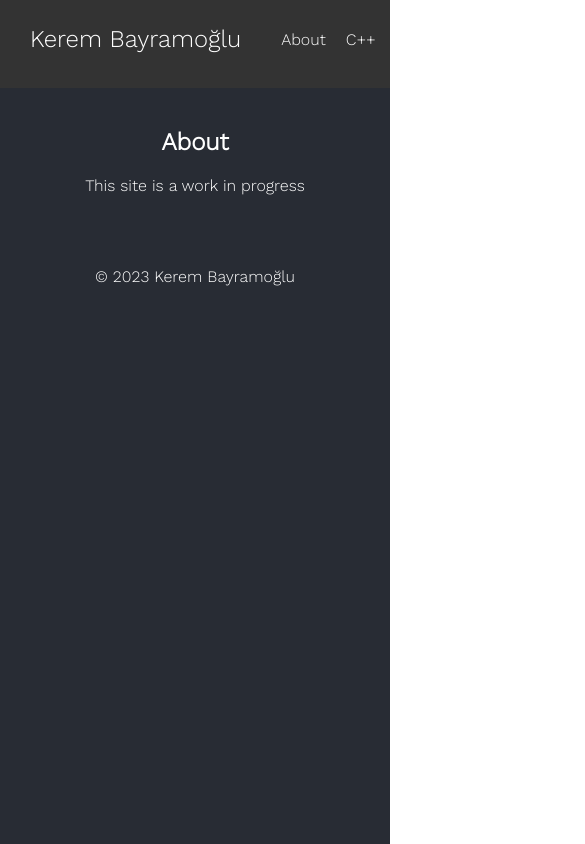
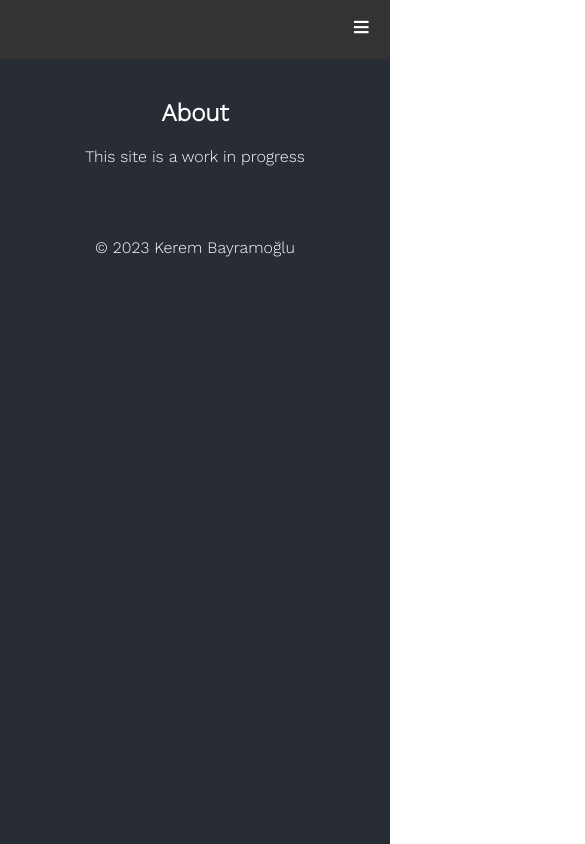
Before and after one commit to kerembay9/kerembay9.github.io, a React (Create React App) app: page / in a window 390 px wide. Shown: the top 844 px of the page, 585 px wide, since content can reach past the window. Built offline with nearby package versions, Linux system fonts and the light colour scheme.

Commit message:
added mobile friendly behavior

```diff
--- a/src/App.css
+++ b/src/App.css
@@ -49,3 +49,64 @@
 .app-footer {
   padding: 20px;
 }
+/* |MOBILE NAVBAR| */
+
+.mobile-navbar {
+  display: none;
+  background-color: #333;
+  padding: 20px;
+}
+
+.mobile-navbar .dropdown {
+  display: inline-block;
+}
+
+.mobile-navbar .dropbtn {
+  background-color: #333;
+  color: white;
+  font-size: 30px;
+  padding: 10px;
+  border: none;
+  cursor: pointer;
+  position: absolute;
+  top: 0px;
+  right: 10px;
+}
+
+.mobile-navbar .dropdown-content {
+  display: none;
+  position: absolute;
+  background-color: #333;
+  box-shadow: 0 8px 16px rgba(0, 0, 0, 0.2);
+  z-index: 1;
+}
+
+.mobile-navbar .dropdown-content ul {
+  list-style: none;
+  padding: 0;
+  margin: 0;
+}
+
+.mobile-navbar .dropdown-content li {
+  margin-bottom: 10px;
+}
+
+.mobile-navbar .dropdown-content a {
+  text-decoration: none;
+  color: white;
+  padding: 10px;
+  display: block;
+}
+
+/* Show dropdown content on hover */
+.mobile-navbar .dropdown:hover .dropdown-content {
+  display: block;
+}
+@media screen and (max-width: 600px) {
+  .mobile-navbar {
+    display: block; /* Show the mobile navbar on screens with a maximum width of 600px or less */
+  }
+  .app-navbar {
+    display: none; /* Hide the navbar on screens with a maximum width of 600px (typical for mobile devices) */
+  }
+}
--- a/src/App.js
+++ b/src/App.js
@@ -1,16 +1,16 @@
-// Import necessary modules from React
+// App.js
+
 import React from 'react';
-import { BrowserRouter as Router, Route,Routes, NavLink } from 'react-router-dom';
+import { BrowserRouter as Router, Route, Routes, NavLink } from 'react-router-dom';
 import './App.css'; // Import your CSS file for styling
+import MobileNavbar from './components/MobileNavbar'; // Import your MobileNavbar component
 import Cpp from './components/Cpp';
 import MachineLearning from './components/MachineLearning';
 import Blockchain from './components/Blockchain';
 import WebDevelopment from './components/WebDevelopment';
 import About from './components/About';
 
-// Functional component representing your App
 function App() {
-  // Define your personal information
   const name = 'Kerem Bayramoğlu';
 
   return (
@@ -29,10 +29,11 @@ function App() {
           </ul>
         </nav>
 
+        {/* Mobile Navbar component (styled with media query) */}
+        <MobileNavbar />
+
         {/* Main content section */}
         <main className="app-main">
-
-
           {/* React Router Routes */}
           <Routes>
             <Route path="/" element={<About />} />
--- /dev/null
+++ b/src/components/MobileNavbar.jsx
@@ -0,0 +1,34 @@
+// MobileNavbar.js
+
+import React from 'react';
+import { NavLink } from 'react-router-dom';
+
+function MobileNavbar() {
+  const mobileNavLinks = [
+    { to: '/', label: 'Home' },
+    { to: '/about', label: 'About' },
+    { to: '/cpp', label: 'C++' },
+    { to: '/machine-learning', label: 'Machine Learning' },
+    { to: '/blockchain', label: 'Blockchain' },
+    { to: '/web-development', label: 'Web Development' },
+  ];
+
+  return (
+    <nav className="mobile-navbar">
+      <div className="dropdown">
+        <button className="dropbtn">≡</button>
+        <div className="dropdown-content">
+          <ul>
+            {mobileNavLinks.map((link, index) => (
+              <li key={index}>
+                <NavLink to={link.to}>{link.label}</NavLink>
+              </li>
+            ))}
+          </ul>
+        </div>
+      </div>
+    </nav>
+  );
+}
+
+export default MobileNavbar;
```
